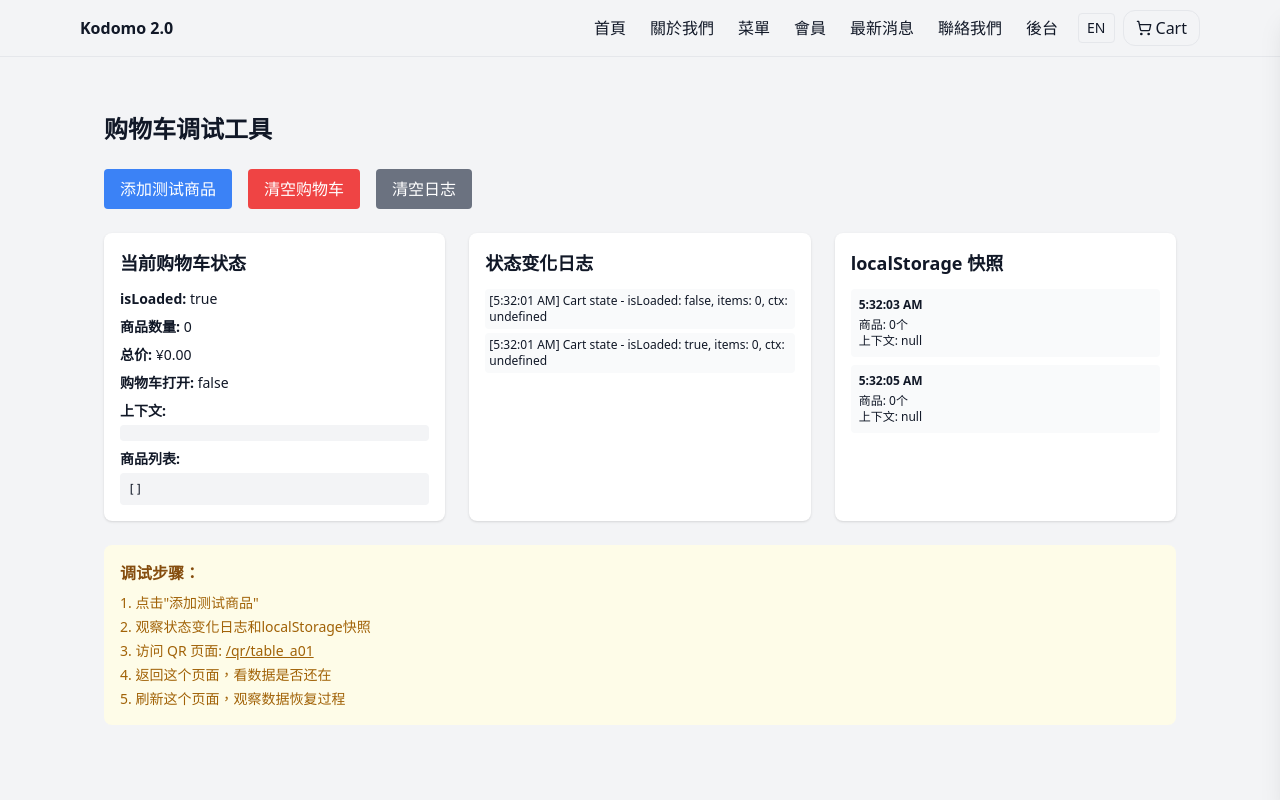
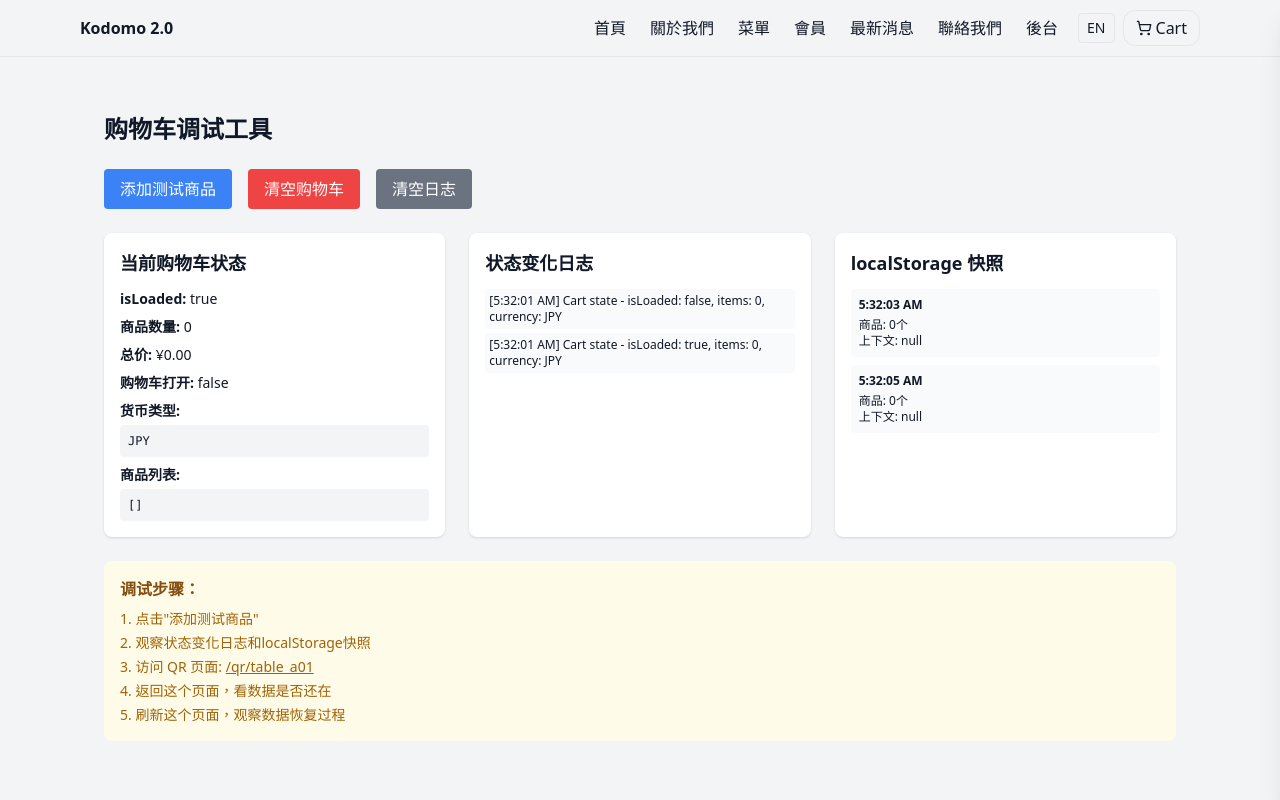
Before and after one commit to yangjizhou99/KODOMOnew, a Next.js app: page /cart-debug in a window 1280 px wide. Shown: the top 800 px of the page. Built offline with nearby package versions, Linux system fonts and the light colour scheme.

Commit message:
4 修复2

```diff
--- a/src/app/cart-debug/page.tsx
+++ b/src/app/cart-debug/page.tsx
@@ -9,9 +9,9 @@ export default function CartDebugPage() {
 
   // 监控购物车状态变化
   useEffect(() => {
-    const log = `[${new Date().toLocaleTimeString()}] Cart state - isLoaded: ${cart.isLoaded}, items: ${cart.count}, ctx: ${JSON.stringify(cart.ctx)}`
+    const log = `[${new Date().toLocaleTimeString()}] Cart state - isLoaded: ${cart.isLoaded}, items: ${cart.count}, currency: ${cart.currency}`
     setLogs(prev => [...prev, log])
-  }, [cart.isLoaded, cart.count, cart.ctx])
+  }, [cart.isLoaded, cart.count, cart.currency])
 
   // 定期检查localStorage
   useEffect(() => {
@@ -85,9 +85,9 @@ export default function CartDebugPage() {
             <p><strong>购物车打开:</strong> {String(cart.open)}</p>
 
             <div className="mt-3">
-              <strong>上下文:</strong>
+              <strong>货币类型:</strong>
               <pre className="bg-gray-100 p-2 rounded text-xs mt-1">
-                {JSON.stringify(cart.ctx, null, 2)}
+                {cart.currency}
               </pre>
             </div>
 
```
